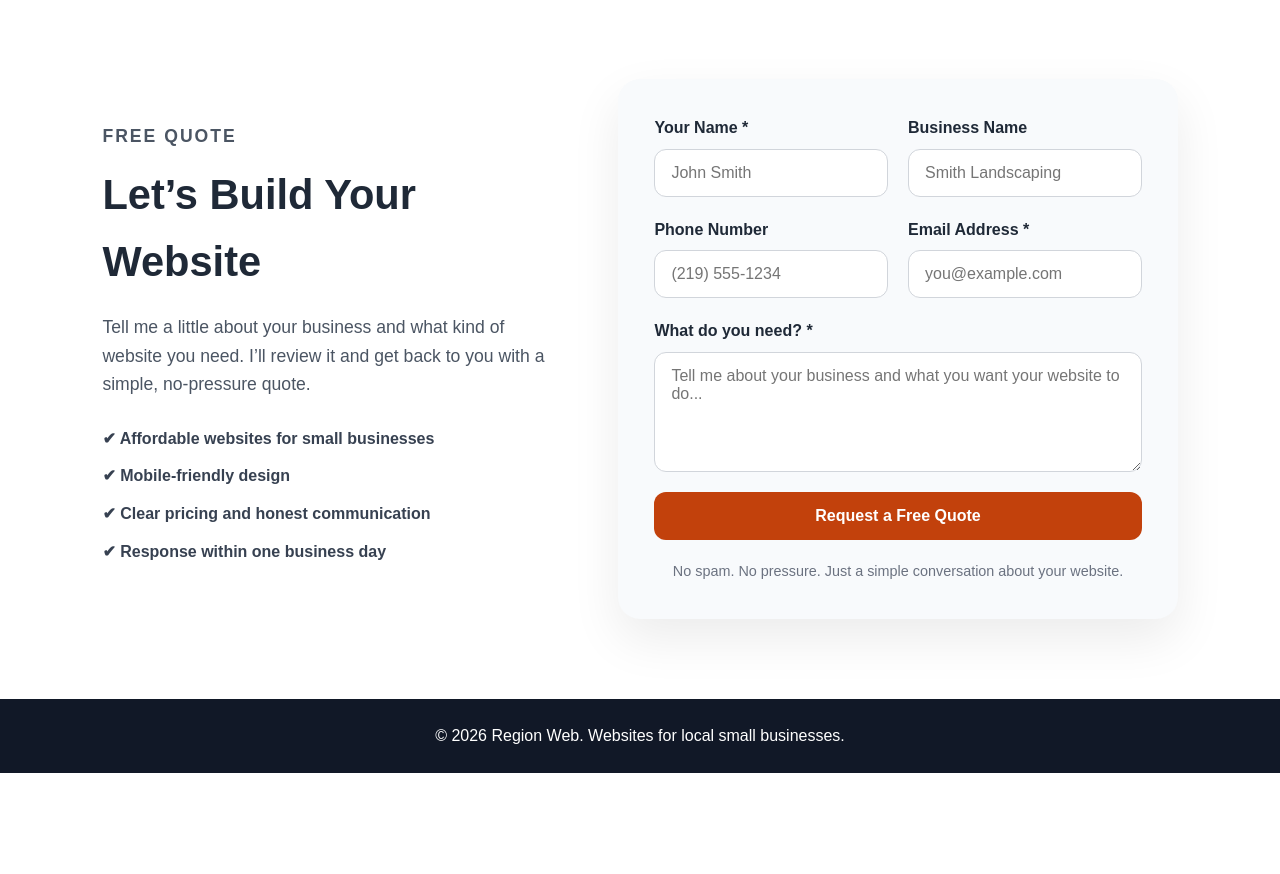
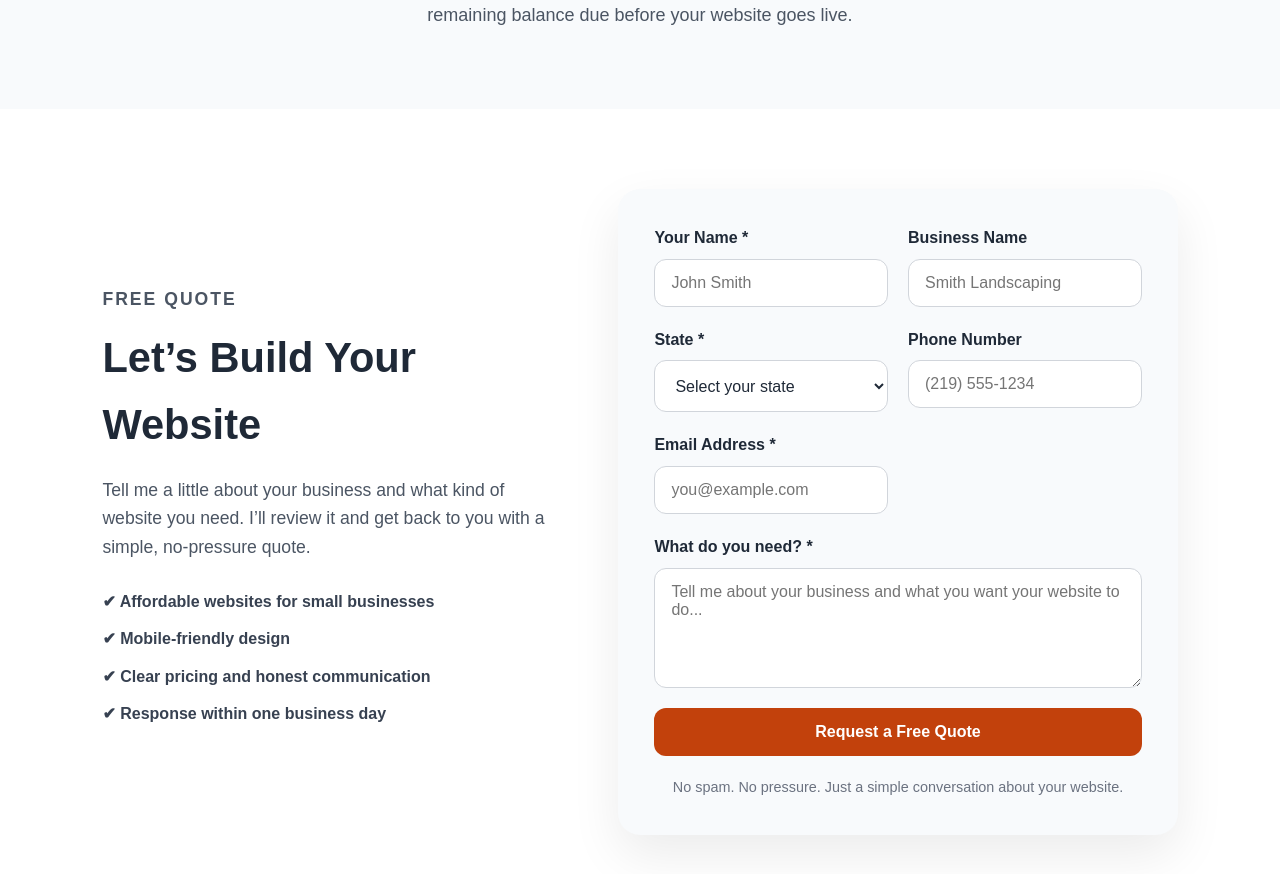
Before and after one commit to amrc8504/web_dev, a Django app: page / in a window 1280 px wide. Shown: the part 5626-6500 px from the top of the page. Before the commit the page ends 6399 px from the top, so only its background shows below. Run offline with Django 5.2, Linux system fonts and the light colour scheme.

Commit message:
Fix State Selector for Mobile

```diff
--- a/core/static/core/css/style.css
+++ b/core/static/core/css/style.css
@@ -555,6 +555,23 @@
   display: grid;
   grid-template-columns: 1fr 1fr;
   gap: 20px;
+}
+
+.contact-form select {
+  width: 100%;
+  padding: 14px 16px;
+  border: 1px solid #d1d5db;
+  border-radius: 8px;
+  background: white;
+  color: #172033;
+  font: inherit;
+  cursor: pointer;
+}
+
+.contact-form select:focus {
+  outline: none;
+  border-color: #c2410c;
+  box-shadow: 0 0 0 3px rgba(194, 65, 12, 0.12);
 }
 
 .form-group {
@@ -1453,3 +1470,40 @@
     display: none;
   }
 }
+
+/* State selector */
+.form-group select {
+  display: block;
+  width: 100%;
+  min-height: 52px;
+  padding: 14px 42px 14px 16px;
+
+  border: 1px solid #d1d5db;
+  border-radius: 12px;
+
+  background-color: #ffffff;
+  color: #1f2937;
+
+  font-family: inherit;
+  font-size: 1rem;
+
+  appearance: auto;
+  -webkit-appearance: menulist;
+
+  opacity: 1;
+  visibility: visible;
+}
+
+.form-group select:focus {
+  outline: none;
+  border-color: var(--primary);
+  box-shadow: 0 0 0 4px rgba(194, 65, 12, 0.12);
+}
+
+@media (max-width: 600px) {
+  .form-group select {
+    width: 100%;
+    min-width: 0;
+    font-size: 16px;
+  }
+}
--- a/core/templates/core/home.html
+++ b/core/templates/core/home.html
@@ -10,12 +10,12 @@
   >
 
   <title>
-    Affordable Small Business Websites in Northwest Indiana | Region Web
+    Affordable Small Business Websites | Region Web
   </title>
 
   <meta
   name="description"
-    content="Region Web builds affordable, professional, mobile-friendly websites for small businesses in Northwest Indiana. Landing pages start at $350 and business websites start at $500."
+  content="Region Web builds affordable, professional, mobile-friendly websites for small businesses in Northwest Indiana and across the United States. Landing pages start at $350."
 >
 
   <meta
@@ -42,7 +42,7 @@
 
   <meta
   property="og:description"
-    content="Professional, mobile-friendly websites for local small businesses without the high agency price tag."
+  content="Affordable, professional websites for small businesses in Northwest Indiana and across the United States."
 >
 
   <meta
@@ -83,7 +83,7 @@
 
   <meta
     name="twitter:description"
-    content="Professional, mobile-friendly websites for small businesses in Northwest Indiana."
+    content="Professional, mobile-friendly websites for small businesses."
   >
 
   <meta
@@ -93,7 +93,7 @@
 
   <link
     rel="stylesheet"
-    href="{% static 'core/css/style.css' %}?v=12"
+    href="{% static 'core/css/style.css' %}?v=13"
   >
 
   <script type="application/ld+json">
@@ -104,7 +104,7 @@
     "alternateName": "Region Web",
     "url": "https://regionwebllc.com/",
     "logo": "https://regionwebllc.com{% static 'core/images/rwlogo.png' %}",
-    "description": "Affordable website design, development, hosting, and maintenance for small businesses in Northwest Indiana.",
+    "description": "Affordable website design, development, hosting, and maintenance for small businesses in Northwest Indiana and across the United States.",
     "founder": {
       "@type": "Person",
       "name": "Anthony Chalabis"
@@ -115,8 +115,8 @@
     "name": "Northwest Indiana"
   },
   {
-        "@type": "State",
-        "name": "Indiana"
+    "@type": "Country",
+    "name": "United States"
   }
 ],
     "knowsAbout": [
@@ -161,8 +161,9 @@
         </h1>
 
         <p>
-            Hi, I'm Anthony. I build fast, modern websites that make a great first
-            impression and help turn visitors into customers.
+    Hi, I'm Anthony. Based in Northwest Indiana and serving small businesses
+    nationwide, I build fast, modern websites that make a great first impression
+    and help turn visitors into customers.
 </p>
 
         <div class="hero-buttons">
@@ -193,7 +194,10 @@
       </div>
       <div class="card">
         <h3>Business Websites</h3>
-        <p>Professional websites for contractors, barbers, photographers, cleaners, restaurants, and local services.</p>
+        <p>
+  Professional websites for contractors, barbers, photographers, cleaners,
+  restaurants, and service-based businesses anywhere in the United States.
+</p>
       </div>
       <div class="card">
         <h3>Hosting & Updates</h3>
@@ -345,7 +349,9 @@
   </p>
 
   <p>
-    I'm Anthony, the owner and developer behind Region Web. I provide affordable web design and build modern, professional websites for small businesses across Northwest Indiana without the high agency price tag.
+  I'm Anthony, the owner and developer behind Region Web. Based in Northwest Indiana
+  and serving businesses nationwide, I provide affordable web design and build modern,
+  professional websites without the high agency price tag.
 </p>
 
   <p>
@@ -523,6 +529,63 @@
       </div>
 
       <div class="form-group">
+  <label for="state">State *</label>
+  <select id="state" name="state" required>
+    <option value="" disabled selected>Select your state</option>
+    <option value="AL">Alabama</option>
+    <option value="AK">Alaska</option>
+    <option value="AZ">Arizona</option>
+    <option value="AR">Arkansas</option>
+    <option value="CA">California</option>
+    <option value="CO">Colorado</option>
+    <option value="CT">Connecticut</option>
+    <option value="DE">Delaware</option>
+    <option value="FL">Florida</option>
+    <option value="GA">Georgia</option>
+    <option value="HI">Hawaii</option>
+    <option value="ID">Idaho</option>
+    <option value="IL">Illinois</option>
+    <option value="IN">Indiana</option>
+    <option value="IA">Iowa</option>
+    <option value="KS">Kansas</option>
+    <option value="KY">Kentucky</option>
+    <option value="LA">Louisiana</option>
+    <option value="ME">Maine</option>
+    <option value="MD">Maryland</option>
+    <option value="MA">Massachusetts</option>
+    <option value="MI">Michigan</option>
+    <option value="MN">Minnesota</option>
+    <option value="MS">Mississippi</option>
+    <option value="MO">Missouri</option>
+    <option value="MT">Montana</option>
+    <option value="NE">Nebraska</option>
+    <option value="NV">Nevada</option>
+    <option value="NH">New Hampshire</option>
+    <option value="NJ">New Jersey</option>
+    <option value="NM">New Mexico</option>
+    <option value="NY">New York</option>
+    <option value="NC">North Carolina</option>
+    <option value="ND">North Dakota</option>
+    <option value="OH">Ohio</option>
+    <option value="OK">Oklahoma</option>
+    <option value="OR">Oregon</option>
+    <option value="PA">Pennsylvania</option>
+    <option value="RI">Rhode Island</option>
+    <option value="SC">South Carolina</option>
+    <option value="SD">South Dakota</option>
+    <option value="TN">Tennessee</option>
+    <option value="TX">Texas</option>
+    <option value="UT">Utah</option>
+    <option value="VT">Vermont</option>
+    <option value="VA">Virginia</option>
+    <option value="WA">Washington</option>
+    <option value="WV">West Virginia</option>
+    <option value="WI">Wisconsin</option>
+    <option value="WY">Wyoming</option>
+  </select>
+</div>
+
+      <div class="form-group">
         <label for="phone">Phone Number</label>
         <input type="tel" id="phone" name="phone" placeholder="(219) 555-1234">
       </div>
@@ -548,7 +611,9 @@
 </section>
 
   <footer>
-    <p>© 2026 Region Web. Websites for local small businesses.</p>
+  <p>
+    © 2026 Region Web LLC. Based in Northwest Indiana and serving small businesses nationwide.
+  </p>
 </footer>
 
 
--- a/core/views.py
+++ b/core/views.py
@@ -13,6 +13,7 @@
 
         name = request.POST.get("name")
         business = request.POST.get("business")
+        state = request.POST.get("state")
         phone = request.POST.get("phone")
         email = request.POST.get("email")
         message = request.POST.get("message")
@@ -20,9 +21,10 @@
         send_discord_notification(
             name,
             business,
+            state,
             phone,
             email,
-            message
+            message,
         )
 
         messages.success(request, "Your request was sent successfully. I’ll get back to you within one business day.")
```
Also changed, not shown: core/utils.py (+43 -31 lines). Lines whose indentation alone changed are shown as unchanged.
